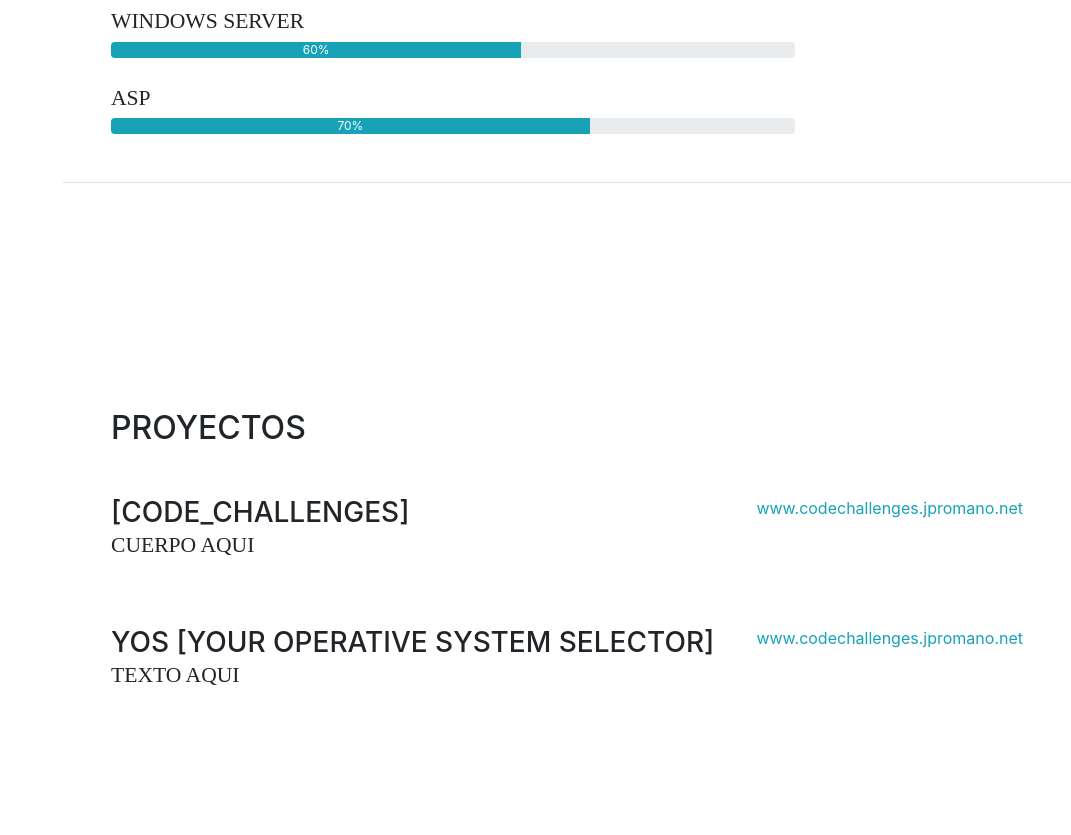
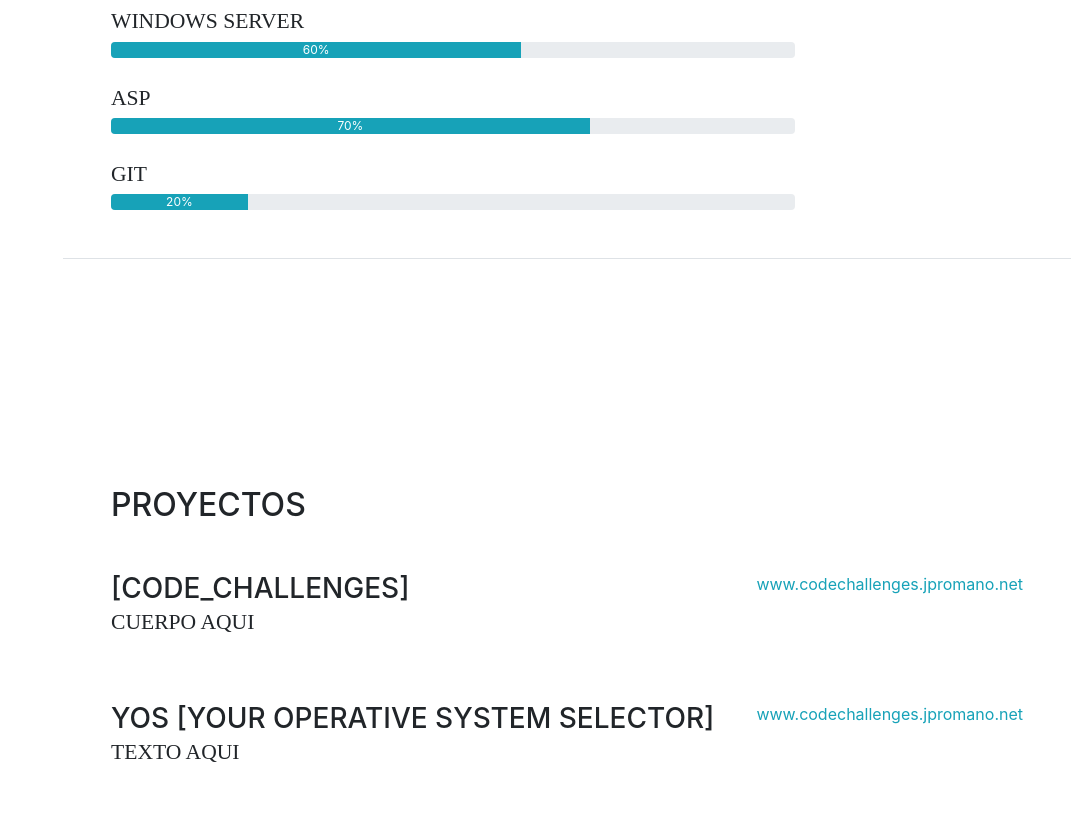
Before and after one commit to jpromanonet/personalSite, a website with bundled scripts: page 02_New_Site/index.html in a window 1280 px wide. Shown: the part 2264-3099 px from the top of the page, without its empty margins (209-1280 px from the left). Built offline with nearby package versions, Linux system fonts and the light colour scheme; a web font is replaced by a local one.

Commit message:
Add files via upload

```diff
--- a/02_New_Site/index.html
+++ b/02_New_Site/index.html
@@ -245,6 +245,11 @@
               <div class="progress" style='width: 75%'>
                 <div class="progress-bar bg-info" role="progressbar" style="width: 70%" aria-valuenow="25" aria-valuemin="0" aria-valuemax="100">70%</div>
               </div>
+            </br>
+            <div class="subheading mb-1">GIT</div>
+              <div class="progress" style='width: 75%'>
+                <div class="progress-bar bg-info" role="progressbar" style="width: 20%" aria-valuenow="25" aria-valuemin="0" aria-valuemax="100">20%</div>
+              </div>
         </div>
       </section>
 
```
